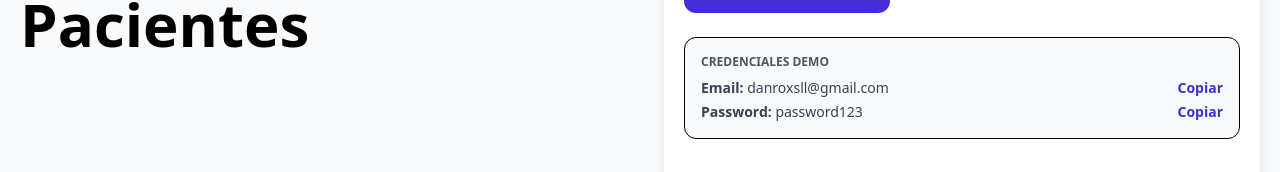
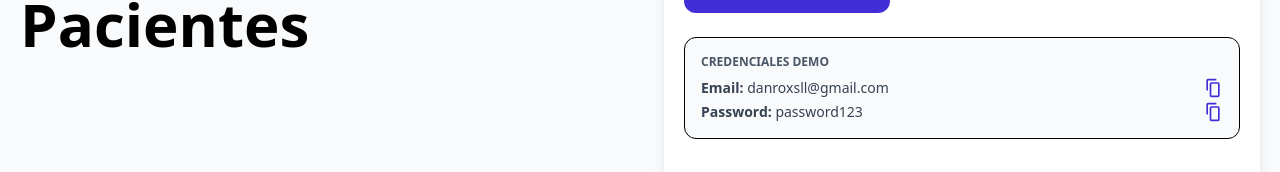
Before and after one commit to Danielroxs/apv_frontend_deploy, a React (Vite) app: page / in a window 1280 px wide. Shown: the part 423-595 px from the top of the page. Built offline with nearby package versions, Linux system fonts and the light colour scheme; no server answers.

Commit message:
Use copy icon + copied feedback

```diff
--- a/src/paginas/Login.jsx
+++ b/src/paginas/Login.jsx
@@ -8,8 +8,9 @@ const Login = () => {
   const [email, setEmail] = useState("");
   const [password, setPassword] = useState("");
   const [alerta, setAlerta] = useState({});
+  const [copiedField, setCopiedField] = useState("");
 
-  const copyToClipboard = async (text) => {
+  const copyToClipboard = async (text, field) => {
     try {
       await navigator.clipboard.writeText(text);
     } catch {
@@ -23,6 +24,9 @@ const Login = () => {
       document.execCommand("copy");
       document.body.removeChild(textarea);
     }
+
+    setCopiedField(field);
+    window.setTimeout(() => setCopiedField(""), 1200);
   };
 
   const { setAuth } = useAuth();
@@ -112,26 +116,56 @@ const Login = () => {
             <p>
               <span className="font-bold">Email:</span> danroxsll@gmail.com
             </p>
+            <div className="flex items-center gap-2">
+              {copiedField === "email" && (
+                <span className="text-xs text-gray-600">Copiado</span>
+              )}
               <button
                 type="button"
-              onClick={() => copyToClipboard("danroxsll@gmail.com")}
-              className="text-indigo-700 font-bold hover:text-indigo-900"
+                onClick={() => copyToClipboard("danroxsll@gmail.com", "email")}
+                className="text-indigo-700 hover:text-indigo-900"
+                aria-label="Copiar email demo"
+                title="Copiar"
               >
-              Copiar
+                <svg
+                  xmlns="http://www.w3.org/2000/svg"
+                  viewBox="0 0 24 24"
+                  fill="currentColor"
+                  className="w-5 h-5"
+                >
+                  <path d="M16 1H6a2 2 0 0 0-2 2v12h2V3h10V1Z" />
+                  <path d="M18 5H10a2 2 0 0 0-2 2v14a2 2 0 0 0 2 2h8a2 2 0 0 0 2-2V7a2 2 0 0 0-2-2Zm0 16H10V7h8v14Z" />
+                </svg>
               </button>
+            </div>
           </div>
 
           <div className="mt-1 text-sm text-gray-700 flex items-center justify-between gap-3">
             <p>
               <span className="font-bold">Password:</span> password123
             </p>
+            <div className="flex items-center gap-2">
+              {copiedField === "password" && (
+                <span className="text-xs text-gray-600">Copiado</span>
+              )}
               <button
                 type="button"
-              onClick={() => copyToClipboard("password123")}
-              className="text-indigo-700 font-bold hover:text-indigo-900"
+                onClick={() => copyToClipboard("password123", "password")}
+                className="text-indigo-700 hover:text-indigo-900"
+                aria-label="Copiar password demo"
+                title="Copiar"
               >
-              Copiar
+                <svg
+                  xmlns="http://www.w3.org/2000/svg"
+                  viewBox="0 0 24 24"
+                  fill="currentColor"
+                  className="w-5 h-5"
+                >
+                  <path d="M16 1H6a2 2 0 0 0-2 2v12h2V3h10V1Z" />
+                  <path d="M18 5H10a2 2 0 0 0-2 2v14a2 2 0 0 0 2 2h8a2 2 0 0 0 2-2V7a2 2 0 0 0-2-2Zm0 16H10V7h8v14Z" />
+                </svg>
               </button>
+            </div>
           </div>
         </div>
 
```
Lines whose indentation alone changed are shown as unchanged.
